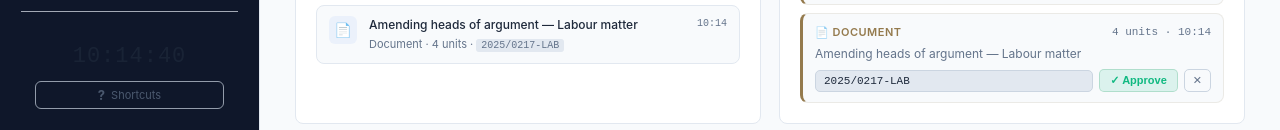
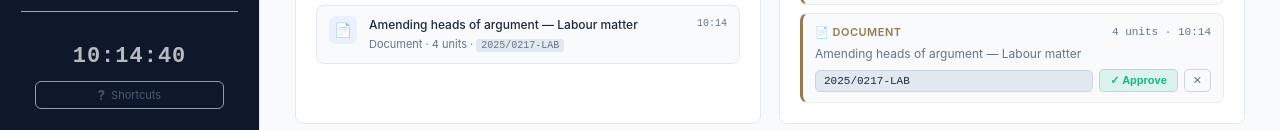
Before and after one commit to konethegreat/timelex-automated-time-tracking, a website with bundled scripts: page src/main/index.html in a window 1280 px wide. Shown: the part 556-686 px from the top of the page. Built offline with nearby package versions, Linux system fonts and the light colour scheme.

Commit message:
Update live clock styles for improved visibility

```diff
--- a/src/main/styles/analytics.css
+++ b/src/main/styles/analytics.css
@@ -246,8 +246,8 @@ kbd {
 .live-clock {
   font-family: var(--font-mono);
   font-size: 22px;
-  font-weight: 500;
-  color: var(--text);
+  font-weight: 600;
+  color: #ffffff;
   letter-spacing: 1px;
   text-align: center;
 }
```
